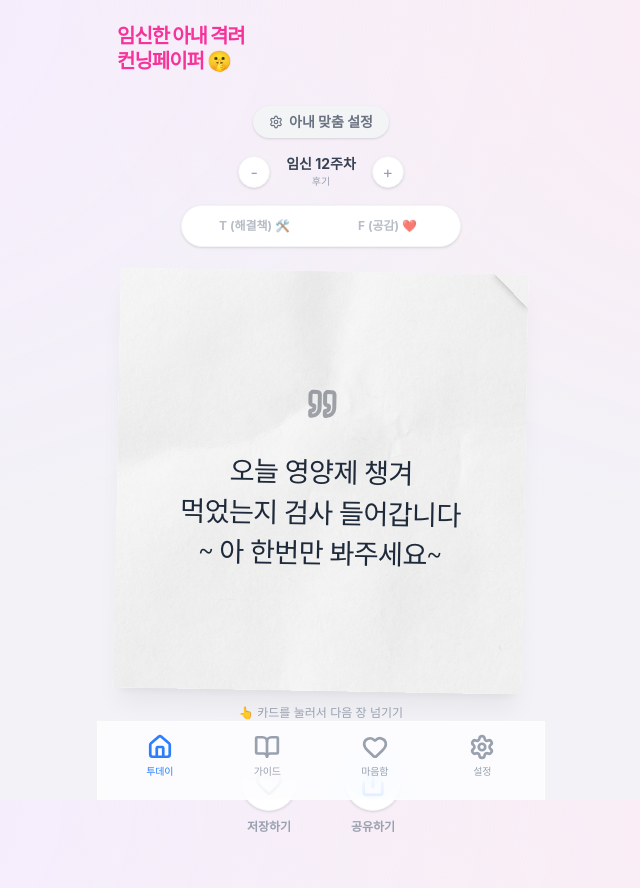
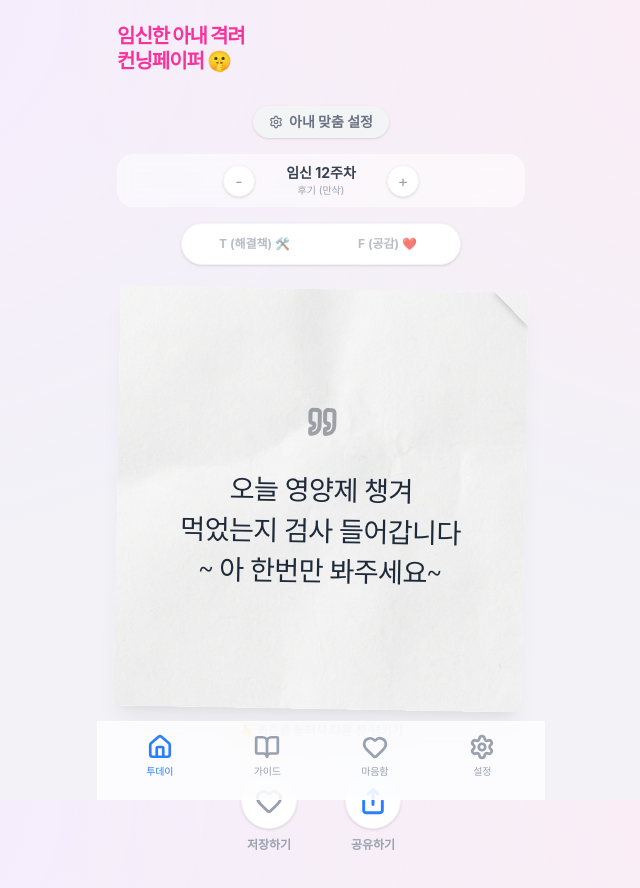
Before and after one commit to ddaog/cheer-up-wife, a Next.js app: page / in a window 1280 px wide. Shown: the top 888 px of the page, without its empty margins (319-959 px from the left). Built offline with nearby package versions, Linux system fonts and the light colour scheme.

Commit message:
fix(ui): enhance week selector visibility with z-index and background

```diff
--- a/app/page.tsx
+++ b/app/page.tsx
@@ -131,7 +131,7 @@ export default function Home() {
       </div>
 
       {/* Quick Week Selector */}
-      <div className="flex items-center justify-center gap-4 mb-4">
+      <div className="flex items-center justify-center gap-4 mb-4 relative z-20 bg-white/50 dark:bg-black/20 backdrop-blur-sm py-2 px-6 rounded-2xl border border-white/20">
         <button
           onClick={() => {
             const currentWeek = settings.pregnancyWeek || 12;
@@ -143,13 +143,13 @@ export default function Home() {
         >
           -
         </button>
-        <div className="flex flex-col items-center">
+        <div className="flex flex-col items-center min-w-[100px]">
           <span className="text-sm font-bold text-gray-700 dark:text-gray-200">
             임신 {settings.pregnancyWeek || 12}주차
           </span>
           <span className="text-[10px] text-gray-400">
-            {getTodaysMessage(messages, settings.pregnancyWeek || 12).trimester === 'early' ? '초기' :
-              getTodaysMessage(messages, settings.pregnancyWeek || 12).trimester === 'middle' ? '중기' : '후기'}
+            {getTodaysMessage(messages, settings.pregnancyWeek || 12).trimester === 'early' ? '초기 (조심조심)' :
+              getTodaysMessage(messages, settings.pregnancyWeek || 12).trimester === 'middle' ? '중기 (안정기)' : '후기 (만삭)'}
           </span>
         </div>
         <button
```
